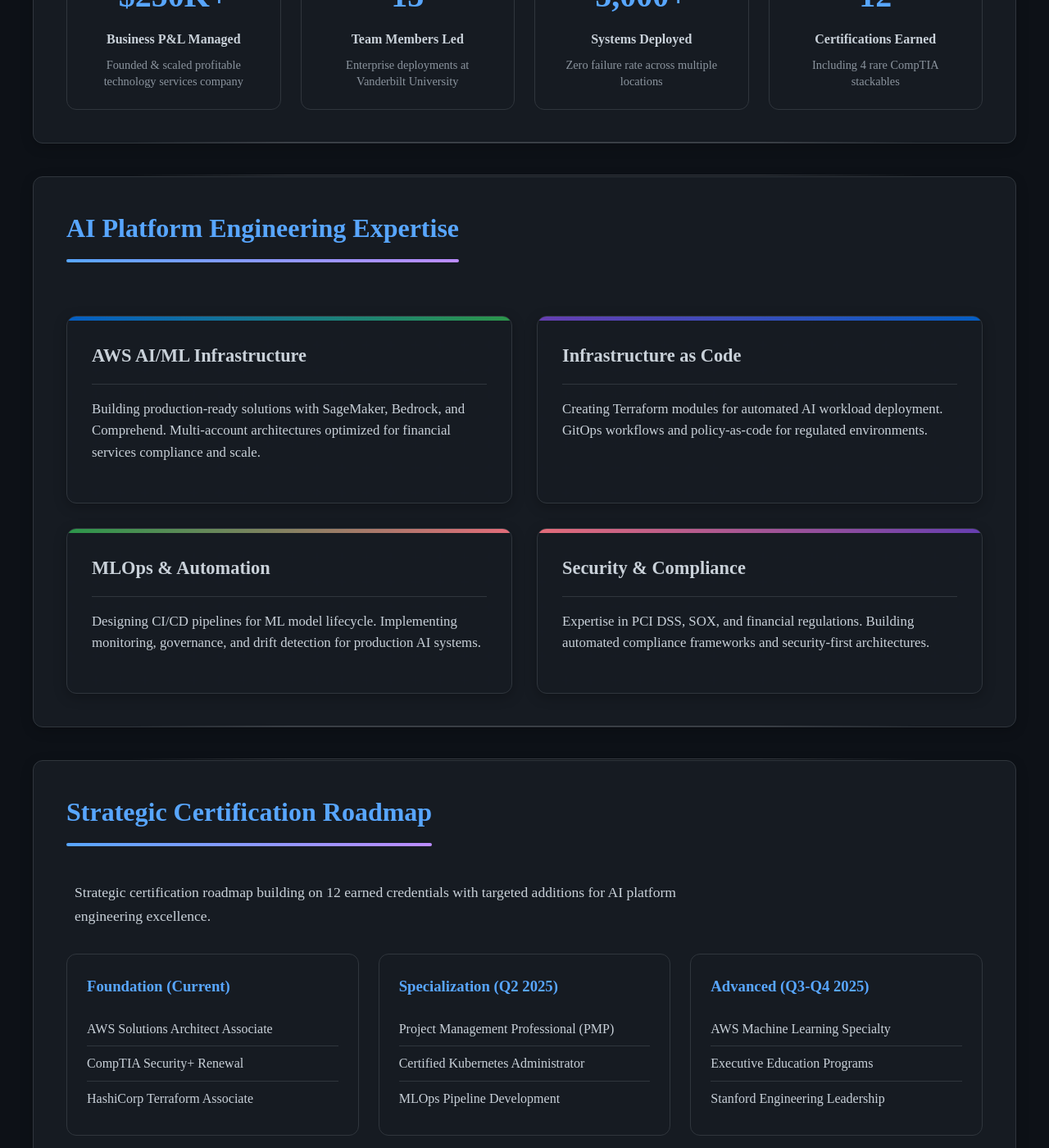
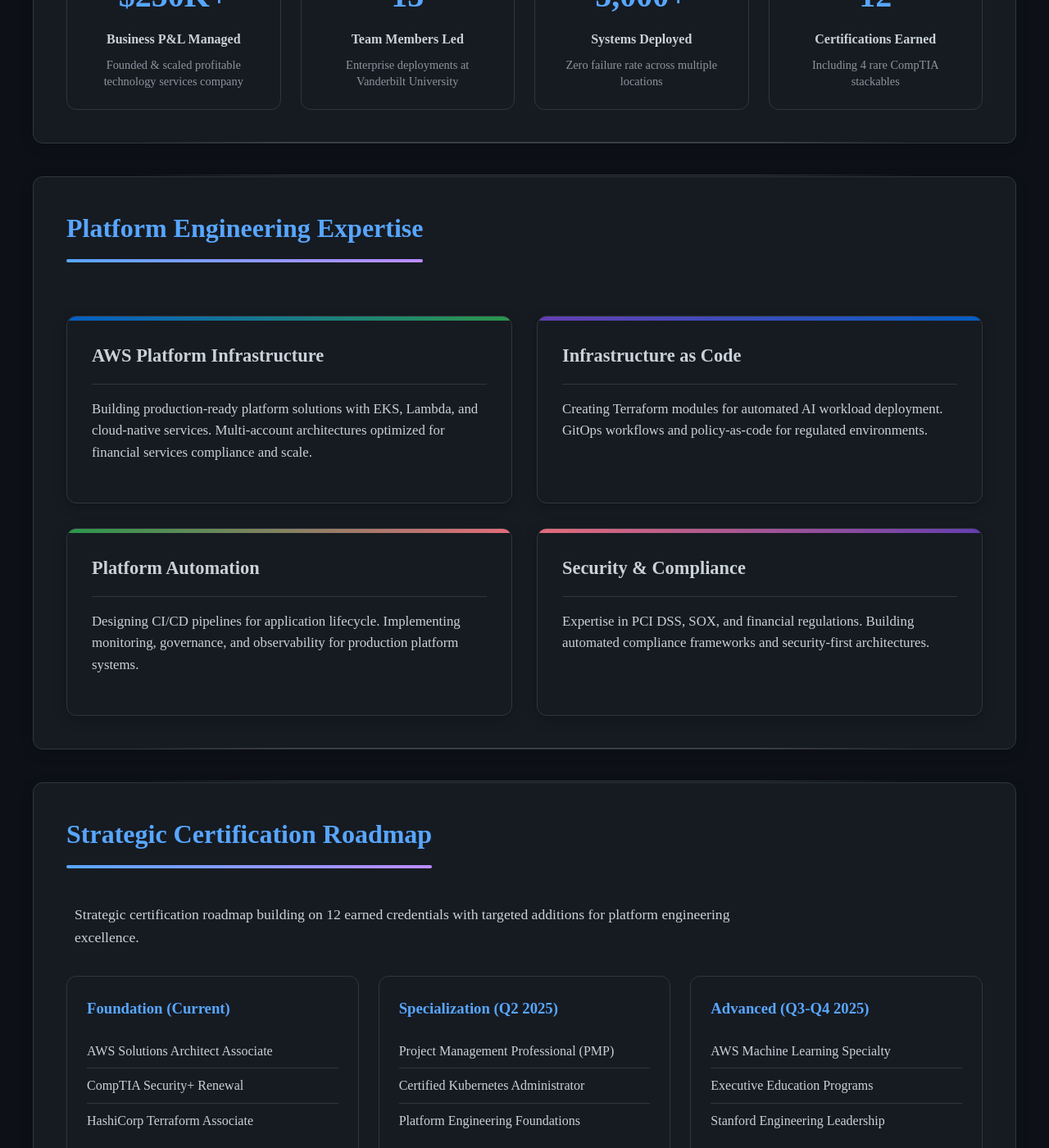
Before and after one commit to joshuamichaelhall/joshuamichaelhall.github.io, a Jekyll site: the page built from index.markdown, in a window 1280 px wide and 1400 px high, scrolled down 1656 px. Shown: the whole window at 82% size. Built offline with Jekyll 4.4.1, drawn with Linux system fonts in a browser that asks for light colours; nearby versions of some CDN libraries; some of the changed text lies outside the part shown.

Commit message:
Update website to Platform Engineering focus with realistic salary targets
- Change from AI Platform to Platform Engineering throughout
- Emphasize 4 elite stackables (<1% of IT professionals) over general count
- Update salary targets to $250-275K range based on market research
- Focus on platform infrastructure over AI/ML specifics
- Maintain certification excellence positioning

🤖 Generated with [Claude Code](https://claude.ai/code)

Co-Authored-By: Claude <noreply@anthropic.com>

```diff
--- a/index.markdown
+++ b/index.markdown
@@ -11,8 +11,8 @@ layout: default
       <div class="hero-text">
         <h1>Joshua Michael Hall</h1>
         <h2>Certified Engineering Leader | 12 Certifications Earned</h2>
-        <h3 class="hero-tagline">AI Platform Engineering | Financial Services Focus | $275K+ Roles</h3>
-        <p>Engineering leader who earned 12 professional certifications including 4 rare CompTIA stackables, with proven P&L management ($250K+ business) and 13-person team leadership. Building AWS AI/ML infrastructure expertise for Engineering Manager roles in financial services.</p>
+        <h3 class="hero-tagline">Platform Engineering | Financial Services Focus | $250-275K Roles</h3>
+        <p>Engineering leader who earned 12 professional certifications including 4 rare CompTIA stackables (<1% of IT professionals), with proven P&L management ($250K+ business) and 13-person team leadership. Building AWS platform infrastructure expertise for Engineering Manager roles in financial services.</p>
         <div class="certification-highlight">
           <h4><span class="cert-icon">🏆</span> Strategic Certification Portfolio</h4>
           <div class="cert-stats">
@@ -78,19 +78,19 @@ layout: default
 </div>
 
 <div class="home-section with-divider" id="technical-focus">
-  <h2>AI Platform Engineering Expertise</h2>
+  <h2>Platform Engineering Expertise</h2>
   <div class="tech-focus-grid">
     <div class="tech-focus-item">
-      <h3>AWS AI/ML Infrastructure</h3>
-      <p>Building production-ready solutions with SageMaker, Bedrock, and Comprehend. Multi-account architectures optimized for financial services compliance and scale.</p>
+      <h3>AWS Platform Infrastructure</h3>
+      <p>Building production-ready platform solutions with EKS, Lambda, and cloud-native services. Multi-account architectures optimized for financial services compliance and scale.</p>
     </div>
     <div class="tech-focus-item">
       <h3>Infrastructure as Code</h3>
       <p>Creating Terraform modules for automated AI workload deployment. GitOps workflows and policy-as-code for regulated environments.</p>
     </div>
     <div class="tech-focus-item">
-      <h3>MLOps & Automation</h3>
-      <p>Designing CI/CD pipelines for ML model lifecycle. Implementing monitoring, governance, and drift detection for production AI systems.</p>
+      <h3>Platform Automation</h3>
+      <p>Designing CI/CD pipelines for application lifecycle. Implementing monitoring, governance, and observability for production platform systems.</p>
     </div>
     <div class="tech-focus-item">
       <h3>Security & Compliance</h3>
@@ -101,7 +101,7 @@ layout: default
 
 <div class="home-section with-divider" id="certification-journey">
   <h2>Strategic Certification Roadmap</h2>
-  <p class="section-intro-text">Strategic certification roadmap building on 12 earned credentials with targeted additions for AI platform engineering excellence.</p>
+  <p class="section-intro-text">Strategic certification roadmap building on 12 earned credentials with targeted additions for platform engineering excellence.</p>
   <div class="roadmap-phases">
     <div class="roadmap-phase">
       <h3>Foundation (Current)</h3>
@@ -116,7 +116,7 @@ layout: default
       <ul>
         <li>Project Management Professional (PMP)</li>
         <li>Certified Kubernetes Administrator</li>
-        <li>MLOps Pipeline Development</li>
+        <li>Platform Engineering Foundations</li>
       </ul>
     </div>
     <div class="roadmap-phase">
@@ -132,7 +132,7 @@ layout: default
 
 <div class="home-section with-divider" id="projects">
   <h2>Technical Portfolio</h2>
-  <p class="section-intro-text">Production-ready projects demonstrating AWS infrastructure, MLOps automation, and enterprise-scale platform engineering.</p>
+  <p class="section-intro-text">Production-ready projects demonstrating AWS infrastructure, platform automation, and enterprise-scale platform engineering.</p>
   <div id="github-projects"></div>
   <div class="section-link">
     <a href="/portfolio" class="btn outlined-btn">View All Projects</a>
@@ -141,7 +141,7 @@ layout: default
 
 <div class="home-section no-divider" id="thought-leadership">
   <h2>Technical Insights & Thought Leadership</h2>
-  <p class="section-intro-text">Sharing expertise on certification strategy, AI platform engineering, and leadership development.</p>
+  <p class="section-intro-text">Sharing expertise on certification strategy, platform engineering, and leadership development.</p>
   <div id="devto-articles"></div>
   <div class="section-link">
     <a href="/blog" class="btn outlined-btn">Read All Articles</a>
```
Also changed, not shown: pages/about.md (+7 -7 lines).
